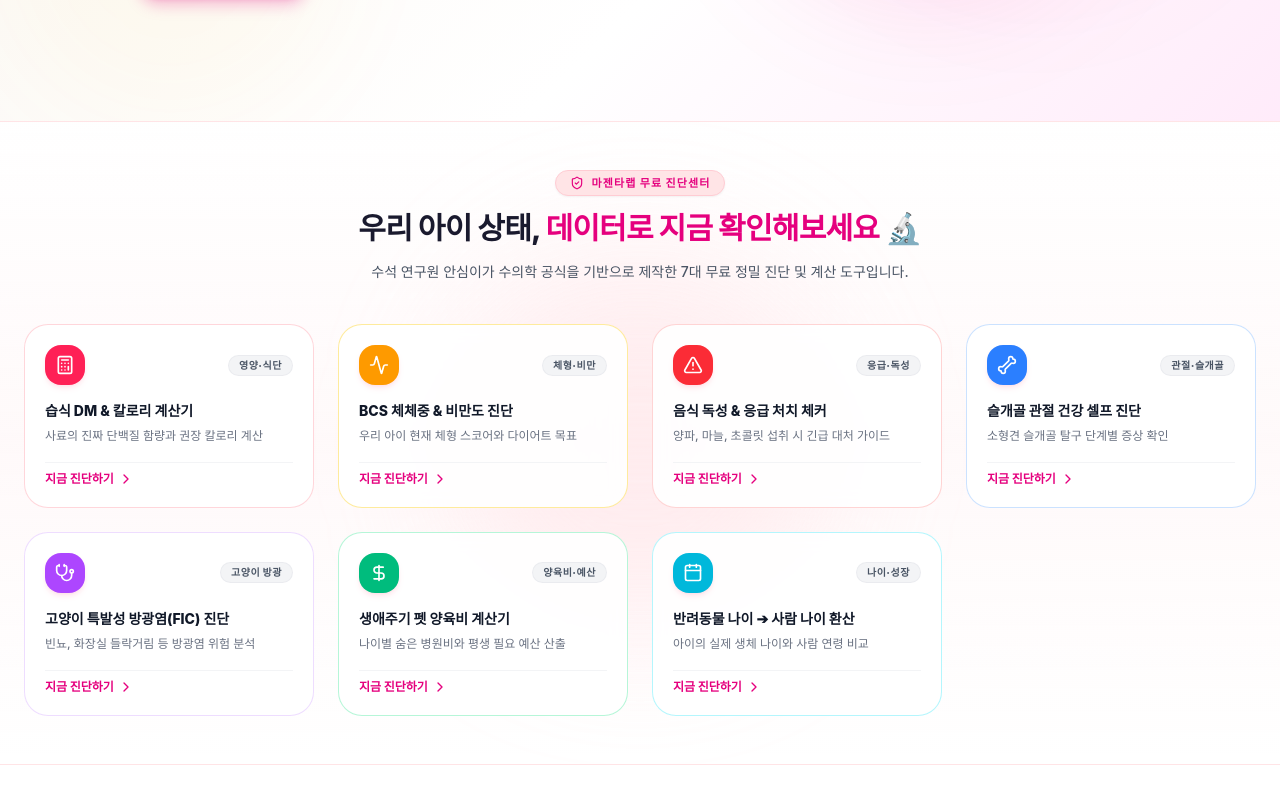
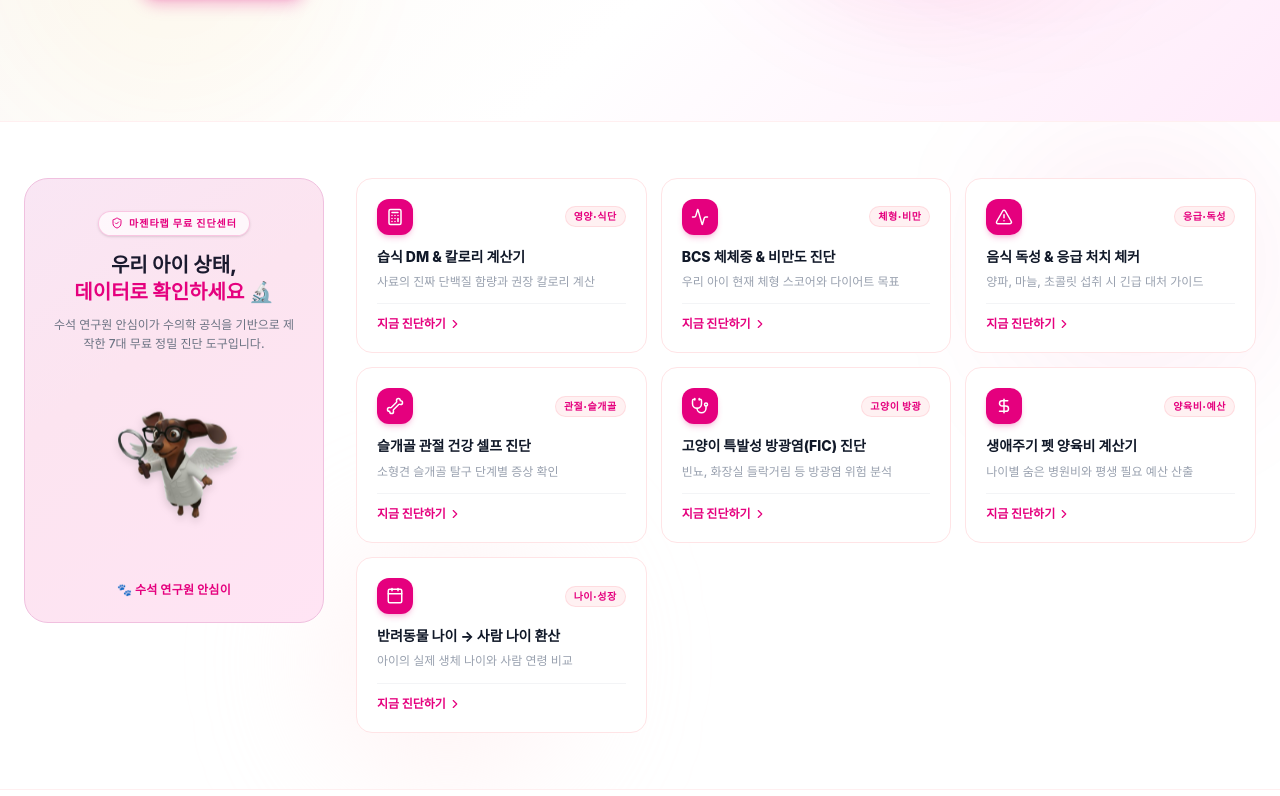
Before and after one commit to drivehihi-ctrl/magentalab-blog, a Next.js app: page / in a window 1280 px wide. Shown: the part 564-1360 px from the top of the page. Built offline with nearby package versions, Linux system fonts and the light colour scheme; no server answers; a web font is replaced by a local one.

Commit message:
Redesign diagnostic section with split layout and unified magenta colors

```diff
--- a/components/DiagnosticCenterSection.tsx
+++ b/components/DiagnosticCenterSection.tsx
@@ -2,6 +2,7 @@
 
 import React from 'react';
 import Link from 'next/link';
+import Image from 'next/image';
 import {
   Calculator,
   Activity,
@@ -12,7 +13,6 @@ import {
   Calendar,
   ChevronRight,
   ShieldCheck,
-  Sparkles
 } from 'lucide-react';
 
 interface DiagnosticCenterProps {
@@ -26,9 +26,6 @@ export default function DiagnosticCenterSection({ lang = 'ko' }: DiagnosticCente
   const tools = [
     {
       icon: Calculator,
-      color: 'from-pink-500 to-rose-500',
-      bgLight: 'bg-rose-50 border-rose-200/80',
-      iconBg: 'bg-rose-500 text-white',
       title: isEn ? 'DM & Calorie Calculator' : isJa ? 'DM・カロリー計算機' : '습식 DM & 칼로리 계산기',
       desc: isEn ? 'Check exact moisture & calorie intake' : isJa ? '正確な水分・カロリー摂取量を計算' : '사료의 진짜 단백질 함량과 권장 칼로리 계산',
       link: isEn ? '/en/dm-calculator' : isJa ? '/ja/dm-calculator' : '/dm-calculator',
@@ -36,19 +33,13 @@ export default function DiagnosticCenterSection({ lang = 'ko' }: DiagnosticCente
     },
     {
       icon: Activity,
-      color: 'from-amber-500 to-orange-500',
-      bgLight: 'bg-amber-50 border-amber-200/80',
-      iconBg: 'bg-amber-500 text-white',
       title: isEn ? 'BCS Obesity Diagnoser' : isJa ? 'BCS 肥満度診断' : 'BCS 체체중 & 비만도 진단',
       desc: isEn ? 'Evaluate body condition score 1-9' : isJa ? '体型スコア1〜9段階で肥満度を測定' : '우리 아이 현재 체형 스코어와 다이어트 목표',
       link: isEn ? '/en/bcs-calculator' : isJa ? '/ja/bcs-calculator' : '/bcs-calculator',
-      tag: isEn ? 'HEALTH' : isJa ? '체형' : '체형·비만',
+      tag: isEn ? 'HEALTH' : isJa ? '体型' : '체형·비만',
     },
     {
       icon: AlertTriangle,
-      color: 'from-red-500 to-rose-600',
-      bgLight: 'bg-red-50 border-red-200/80',
-      iconBg: 'bg-red-500 text-white',
       title: isEn ? 'Toxic Food Emergency Checker' : isJa ? '誤食・中毒緊急チェッカー' : '음식 독성 & 응급 처치 체커',
       desc: isEn ? 'Instant check for onion, garlic, chocolate' : isJa ? '양파・마늘・초콜릿 위험도 확인' : '양파, 마늘, 초콜릿 섭취 시 긴급 대처 가이드',
       link: isEn ? '/en/emergency-calculator' : isJa ? '/ja/emergency-calculator' : '/emergency-calculator',
@@ -56,19 +47,13 @@ export default function DiagnosticCenterSection({ lang = 'ko' }: DiagnosticCente
     },
     {
       icon: Bone,
-      color: 'from-blue-500 to-indigo-500',
-      bgLight: 'bg-blue-50 border-blue-200/80',
-      iconBg: 'bg-blue-500 text-white',
       title: isEn ? 'Patella Joint Self-Diagnoser' : isJa ? 'パテラ（膝蓋骨）セルフ診断' : '슬개골 관절 건강 셀프 진단',
-      desc: isEn ? 'Check limp & step risk level' : isJa ? '歩행 이상 및 관절 위험도 체크' : '소형견 슬개골 탈구 단계별 증상 확인',
+      desc: isEn ? 'Check limp & step risk level' : isJa ? '歩行異常と関節リスクをチェック' : '소형견 슬개골 탈구 단계별 증상 확인',
       link: isEn ? '/en/patella-diagnoser' : isJa ? '/ja/patella-diagnoser' : '/patella-diagnoser',
       tag: isEn ? 'JOINT' : isJa ? '関節' : '관절·슬개골',
     },
     {
       icon: Stethoscope,
-      color: 'from-purple-500 to-indigo-600',
-      bgLight: 'bg-purple-50 border-purple-200/80',
-      iconBg: 'bg-purple-500 text-white',
       title: isEn ? 'Feline Cystitis (FIC) Checker' : isJa ? '猫の特発性膀胱炎（FIC）チェック' : '고양이 특발성 방광염(FIC) 진단',
       desc: isEn ? 'Identify frequent litter box visits & stress' : isJa ? '頻尿・血尿・ストレスサインを分析' : '빈뇨, 화장실 들락거림 등 방광염 위험 분석',
       link: isEn ? '/en/fic-diagnoser' : isJa ? '/ja/fic-diagnoser' : '/fic-diagnoser',
@@ -76,20 +61,14 @@ export default function DiagnosticCenterSection({ lang = 'ko' }: DiagnosticCente
     },
     {
       icon: DollarSign,
-      color: 'from-emerald-500 to-teal-600',
-      bgLight: 'bg-emerald-50 border-emerald-200/80',
-      iconBg: 'bg-emerald-500 text-white',
-      title: isEn ? 'Petcare Lifetime Expense Calc' : isJa ? '生涯飼육費＆医療費計算' : '생애주기 펫 양육비 계산기',
+      title: isEn ? 'Petcare Lifetime Expense Calc' : isJa ? '生涯飼育費＆医療費計算' : '생애주기 펫 양육비 계산기',
       desc: isEn ? 'Estimate medical & supply budget' : isJa ? '年齢別・生涯の医療費と準備金を試算' : '나이별 숨은 병원비와 평생 필요 예산 산출',
       link: isEn ? '/en/petcare-expenses-calculator' : isJa ? '/ja/petcare-expenses-calculator' : '/petcare-expenses-calculator',
       tag: isEn ? 'BUDGET' : isJa ? '費用' : '양육비·예산',
     },
     {
       icon: Calendar,
-      color: 'from-cyan-500 to-blue-600',
-      bgLight: 'bg-cyan-50 border-cyan-200/80',
-      iconBg: 'bg-cyan-500 text-white',
-      title: isEn ? 'Human Age Converter' : isJa ? '人間の年齢換算' : '반려동물 나이 ➔ 사람 나이 환산',
+      title: isEn ? 'Human Age Converter' : isJa ? '人間の年齢換算' : '반려동물 나이 → 사람 나이 환산',
       desc: isEn ? 'Convert cat/dog age to human equivalent' : isJa ? '愛犬・愛猫の年齢を人間の歳に換算' : '아이의 실제 생체 나이와 사람 연령 비교',
       link: isEn ? '/en/age-calculator' : isJa ? '/ja/age-calculator' : '/age-calculator',
       tag: isEn ? 'AGE' : isJa ? '年齢' : '나이·성장',
@@ -97,65 +76,87 @@ export default function DiagnosticCenterSection({ lang = 'ko' }: DiagnosticCente
   ];
 
   return (
-    <section className="py-12 bg-gradient-to-b from-white via-rose-50/40 to-white border-y border-rose-100 relative overflow-hidden">
-      {/* Background Glow */}
-      <div className="absolute top-1/2 left-1/2 -translate-x-1/2 -translate-y-1/2 w-96 h-96 bg-rose-200/30 rounded-full blur-3xl pointer-events-none" />
+    <section className="py-14 bg-white border-y border-rose-100/60 relative overflow-hidden">
+      {/* Subtle background decoration */}
+      <div className="absolute top-0 right-0 w-72 h-72 bg-[#E5007E]/5 rounded-full blur-3xl pointer-events-none" />
+      <div className="absolute bottom-0 left-1/4 w-64 h-64 bg-rose-100/40 rounded-full blur-3xl pointer-events-none" />
 
       <div className="container mx-auto px-4 sm:px-6 relative z-10">
-        {/* Section Header */}
-        <div className="text-center max-w-2xl mx-auto mb-10 space-y-3">
-          <div className="inline-flex items-center gap-2 px-3.5 py-1 rounded-full bg-rose-100 border border-rose-200 text-[#E5007E] text-[11px] font-black tracking-widest uppercase shadow-xs">
-            <ShieldCheck className="w-3.5 h-3.5" />
+        <div className="flex flex-col lg:flex-row gap-8 items-start">
+
+          {/* ── LEFT: Ansim-i Character Panel ── */}
+          <div className="w-full lg:w-[300px] lg:shrink-0">
+            <div
+              className="rounded-3xl overflow-hidden relative flex flex-col items-center text-center px-6 pt-8 pb-6"
+              style={{
+                background: 'linear-gradient(145deg, #f9e6f4 0%, #fce4f0 40%, #ffe4f4 100%)',
+                border: '1px solid #f0c0df',
+              }}
+            >
+              {/* Badge */}
+              <div className="inline-flex items-center gap-1.5 px-3 py-1 rounded-full bg-white/70 border border-[#E5007E]/20 text-[#E5007E] text-[10px] font-black tracking-widest uppercase mb-4 shadow-sm">
+                <ShieldCheck className="w-3 h-3" />
                 <span>
-              {isEn
-                ? 'FREE DIAGNOSTIC TOOLS'
-                : isJa
-                ? '無料診断・計算ツール'
-                : '마젠타랩 무료 진단센터'}
+                  {isEn ? 'FREE DIAGNOSTIC TOOLS' : isJa ? '無料診断ツール' : '마젠타랩 무료 진단센터'}
                 </span>
               </div>
 
-          <h2 className="text-2xl sm:text-3xl font-extrabold text-[#1a1a2e] tracking-tight leading-snug">
+              {/* Heading */}
+              <h2 className="text-xl font-extrabold text-[#1a1a2e] leading-snug mb-2">
                 {isEn ? (
-              <>
-                <span className="text-[#E5007E]">Pet Research Tools</span> for Health & Data
-              </>
+                  <>Pet Health <span className="text-[#E5007E]">Research Tools</span></>
                 ) : isJa ? (
-              <>
-                愛犬・愛猫の<span className="text-[#E5007E]">健康＆データ無料診断</span>
-              </>
+                  <>愛犬・愛猫の<span className="text-[#E5007E]">健康チェック</span></>
                 ) : (
-              <>
-                우리 아이 상태, <span className="text-[#E5007E]">데이터로 지금 확인해보세요 🔬</span>
-              </>
+                  <>우리 아이 상태,<br /><span className="text-[#E5007E]">데이터로 확인하세요 🔬</span></>
                 )}
               </h2>
 
-          <p className="text-xs sm:text-sm font-medium text-gray-600 leading-relaxed">
+              {/* Sub description */}
+              <p className="text-xs text-gray-500 font-medium leading-relaxed mb-5">
                 {isEn
-              ? "Accurate veterinary formula calculators & self-assessment tools developed by Ansim Research Team."
+                  ? 'Accurate vet-formula calculators by Ansim Research Team.'
                   : isJa
-              ? "アンシム研究チームが開発した獣医学計算機とセルフチェックツールで、愛犬・愛猫の健康をすぐ診断。"
-              : "수석 연구원 안심이가 수의학 공식을 기반으로 제작한 7대 무료 정밀 진단 및 계산 도구입니다."}
+                  ? 'アンシム研究チームが開発した無料精密診断ツール。'
+                  : '수석 연구원 안심이가 수의학 공식을 기반으로 제작한 7대 무료 정밀 진단 도구입니다.'}
               </p>
+
+              {/* Ansim-i Character Image */}
+              <div className="relative w-48 h-48 mx-auto" style={{ animation: 'float 5s ease-in-out infinite' }}>
+                <Image
+                  src="/images/wing.png"
+                  alt="수석 연구원 안심이"
+                  fill
+                  className="object-contain drop-shadow-lg"
+                />
               </div>
 
-        {/* Diagnostic Tools Grid */}
-        <div className="grid grid-cols-1 sm:grid-cols-2 lg:grid-cols-4 gap-4 sm:gap-6">
+              {/* Name badge */}
+              <div className="mt-4 text-xs font-black text-[#E5007E] tracking-wide">
+                {isEn ? '🐾 Ansim-i Senior Researcher' : isJa ? '🐾 アンシム 主任研究員' : '🐾 수석 연구원 안심이'}
+              </div>
+            </div>
+          </div>
+
+          {/* ── RIGHT: Calculator Cards Grid ── */}
+          <div className="flex-1 min-w-0">
+            <div className="grid grid-cols-1 sm:grid-cols-2 xl:grid-cols-3 gap-3.5">
               {tools.map((item, idx) => {
                 const Icon = item.icon;
                 return (
                   <Link
                     key={idx}
                     href={item.link}
-                className={`group p-5 rounded-3xl border transition-all duration-300 hover:-translate-y-1 hover:shadow-xl bg-white/90 backdrop-blur-sm ${item.bgLight} flex flex-col justify-between`}
+                    className="group p-5 rounded-2xl border border-rose-100 bg-white hover:border-[#E5007E]/30 hover:shadow-lg hover:shadow-[#E5007E]/8 transition-all duration-300 hover:-translate-y-0.5 flex flex-col justify-between"
                   >
                     <div>
-                  <div className="flex items-center justify-between gap-2 mb-4">
-                    <div className={`w-10 h-10 rounded-2xl ${item.iconBg} flex items-center justify-center shadow-md shadow-rose-500/10 group-hover:scale-110 transition-transform`}>
-                      <Icon className="w-5 h-5" />
+                      <div className="flex items-center justify-between gap-2 mb-3">
+                        {/* Icon — all magenta */}
+                        <div className="w-9 h-9 rounded-xl bg-[#E5007E] flex items-center justify-center shadow-md shadow-[#E5007E]/20 group-hover:scale-110 transition-transform">
+                          <Icon className="w-4.5 h-4.5 text-white w-[18px] h-[18px]" />
                         </div>
-                    <span className="text-[10px] font-black tracking-wider px-2.5 py-0.5 rounded-full bg-gray-100 text-gray-600 uppercase border border-gray-200/60">
+                        {/* Tag badge */}
+                        <span className="text-[10px] font-black tracking-wider px-2 py-0.5 rounded-full bg-rose-50 text-[#E5007E] border border-rose-200/60 uppercase">
                           {item.tag}
                         </span>
                       </div>
@@ -164,22 +165,23 @@ export default function DiagnosticCenterSection({ lang = 'ko' }: DiagnosticCente
                         {item.title}
                       </h3>
 
-                  <p className="text-xs font-medium text-gray-500 leading-relaxed mb-4">
+                      <p className="text-xs font-medium text-gray-400 leading-relaxed">
                         {item.desc}
                       </p>
                     </div>
 
-                <div className="inline-flex items-center gap-1 text-xs font-extrabold text-[#E5007E] group-hover:translate-x-1 transition-transform pt-2 border-t border-gray-100">
-                  <span>
-                    {isEn ? 'Start Test' : isJa ? '今すぐ診断' : '지금 진단하기'}
-                  </span>
-                  <ChevronRight className="w-4 h-4" />
+                    <div className="inline-flex items-center gap-0.5 text-xs font-extrabold text-[#E5007E] group-hover:translate-x-1 transition-transform pt-3 mt-3 border-t border-gray-100">
+                      <span>{isEn ? 'Start Now' : isJa ? '今すぐ診断' : '지금 진단하기'}</span>
+                      <ChevronRight className="w-3.5 h-3.5" />
                     </div>
                   </Link>
                 );
               })}
             </div>
           </div>
+
+        </div>
+      </div>
     </section>
   );
 }
```
Lines whose indentation alone changed are shown as unchanged.
